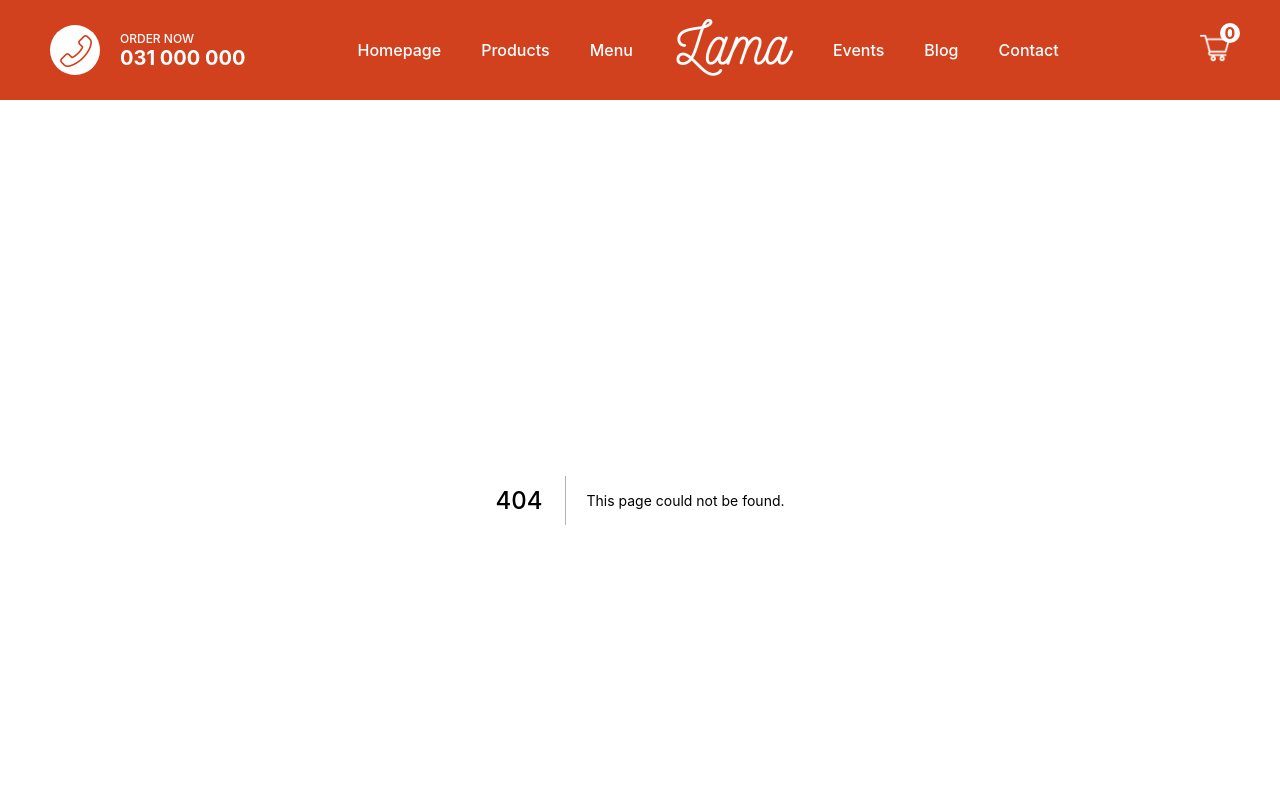
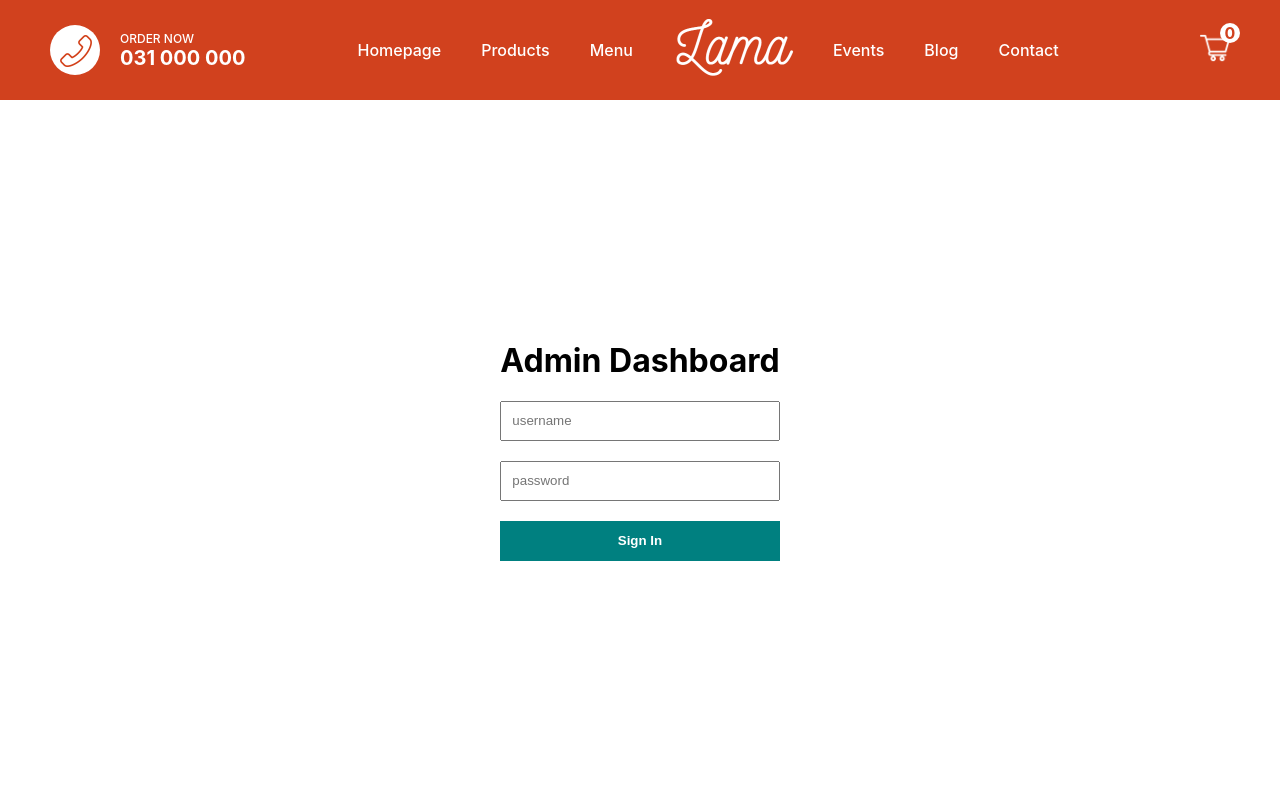
Before and after one commit to kyk1211/next-pizza, a Next.js app: page /admin/login in a window 1280 px wide. Before the commit this address had no page. Shown: the top 798 px of the page. Built offline with nearby package versions, Linux system fonts and the light colour scheme.

Commit message:
admin cookie auth & admin product add

```diff
--- a/package.json
+++ b/package.json
@@ -9,8 +9,10 @@
   },
   "dependencies": {
     "@reduxjs/toolkit": "^1.7.1",
+    "@types/cookie": "^0.4.1",
     "@types/redux-persist": "^4.3.1",
     "axios": "^0.24.0",
+    "cookie": "^0.4.1",
     "cors": "^2.8.5",
     "mongoose": "^6.1.4",
     "next": "12.0.7",
--- /dev/null
+++ b/pages/admin/login.tsx
@@ -0,0 +1,47 @@
+import styles from '@styles/Login.module.css';
+import axios from 'axios';
+import { useRouter } from 'next/router';
+import { useState } from 'react';
+
+export default function Login() {
+  const [username, setUsername] = useState('');
+  const [password, setPassword] = useState('');
+  const [error, setError] = useState(false);
+  const router = useRouter();
+
+  const handleClick = async () => {
+    try {
+      const res = await axios.post('/api/login', {
+        username,
+        password,
+      });
+      router.replace('/admin');
+    } catch (err) {
+      console.log(err);
+      setError(true);
+    }
+  };
+
+  return (
+    <div className={styles.container}>
+      <div className={styles.wrapper}>
+        <h1>Admin Dashboard</h1>
+        <input
+          placeholder="username"
+          className={styles.input}
+          onChange={(e) => setUsername(e.target.value)}
+        />
+        <input
+          placeholder="password"
+          type="password"
+          className={styles.input}
+          onChange={(e) => setPassword(e.target.value)}
+        />
+        <button className={styles.button} onClick={handleClick}>
+          Sign In
+        </button>
+        {error && <span className={styles.error}>Wrong</span>}
+      </div>
+    </div>
+  );
+}
--- /dev/null
+++ b/pages/api/login.ts
@@ -0,0 +1,24 @@
+import { NextApiRequest, NextApiResponse } from 'next';
+import cookie from 'cookie';
+
+export default function handler(req: NextApiRequest, res: NextApiResponse) {
+  if (req.method === 'POST') {
+    const { username, password } = req.body;
+    if (
+      username === process.env.ADMIN_USER_ID &&
+      password === process.env.ADMIN_USER_PASSWORD
+    ) {
+      res.setHeader(
+        'Set-Cookie',
+        cookie.serialize('token', process.env.TOKEN as string, {
+          maxAge: 60 * 60,
+          sameSite: 'strict',
+          path: '/',
+        })
+      );
+      res.status(200).json('Success');
+    } else {
+      res.status(400).json('Wrong Credentials');
+    }
+  }
+}
--- a/pages/check.tsx
+++ b/pages/check.tsx
@@ -27,7 +27,6 @@ export default function Check() {
         data: { tid: orderInfo.tid, pg_token: pg_token, cartId: cart.id },
       })
         .then((res) => {
-          alert('bye');
           console.log(res);
           axios({ url: '/api/orders', method: 'POST', data: data })
             .then((res) => {
--- a/pages/orders/[id].tsx
+++ b/pages/orders/[id].tsx
@@ -2,7 +2,6 @@ import styles from '@styles/Order.module.css';
 import Image from 'next/image';
 import { useEffect } from 'react';
 import { reset } from '@slice/cartSlice';
-import { useRouter } from 'next/router';
 import { GetServerSideProps, InferGetServerSidePropsType } from 'next';
 import axios from 'axios';
 import { useAppDispatch } from '@hooks/useAppDispatch';
--- /dev/null
+++ b/styles/Add.module.css
@@ -0,0 +1,14 @@
+.container {
+}
+
+.mainAddButton {
+  padding: 10px;
+  margin: 20px;
+  background-color: #d1411e;
+  width: 150px;
+  border-radius: 10px;
+  color: white;
+  font-weight: 500;
+  text-align: center;
+  cursor: pointer;
+}
--- /dev/null
+++ b/styles/Login.module.css
@@ -0,0 +1,32 @@
+.container {
+  height: calc(100vh - 100px);
+  display: flex;
+  align-items: center;
+  justify-content: center;
+}
+
+.wrapper {
+  display: flex;
+  flex-direction: column;
+}
+
+.input {
+  height: 40px;
+  margin-bottom: 20px;
+  padding: 0 10px;
+}
+
+.button {
+  height: 40px;
+  margin-bottom: 20px;
+  border: none;
+  background-color: teal;
+  color: white;
+  font-weight: 600;
+  cursor: pointer;
+}
+
+.error {
+  font-size: 13px;
+  color: red;
+}
```
Also changed, not shown: components/Add.tsx (added, +52 -0 lines), components/AddButton.tsx (added, +14 -0 lines), pages/admin/index.tsx (+12 -1 lines), pages/index.tsx (+15 -0 lines), 1 other file (tests, documents, lock files or other folders).
